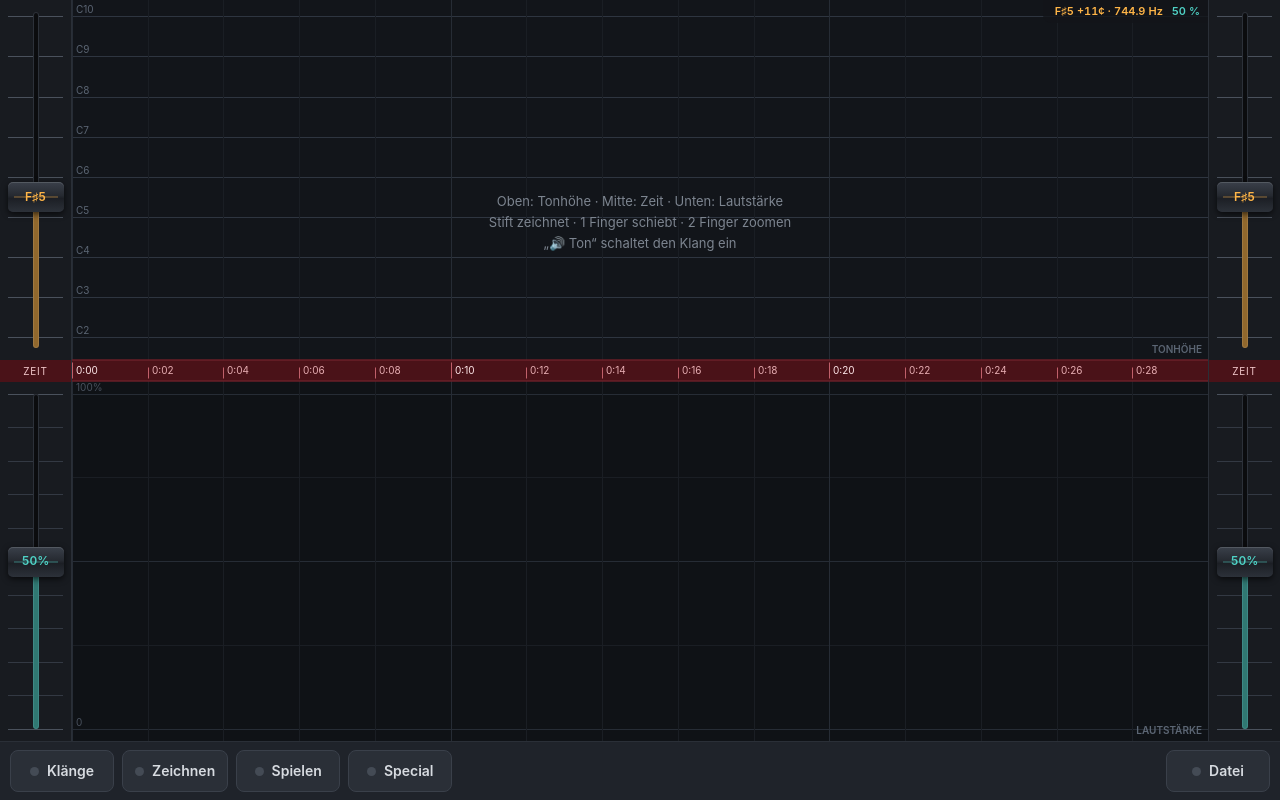
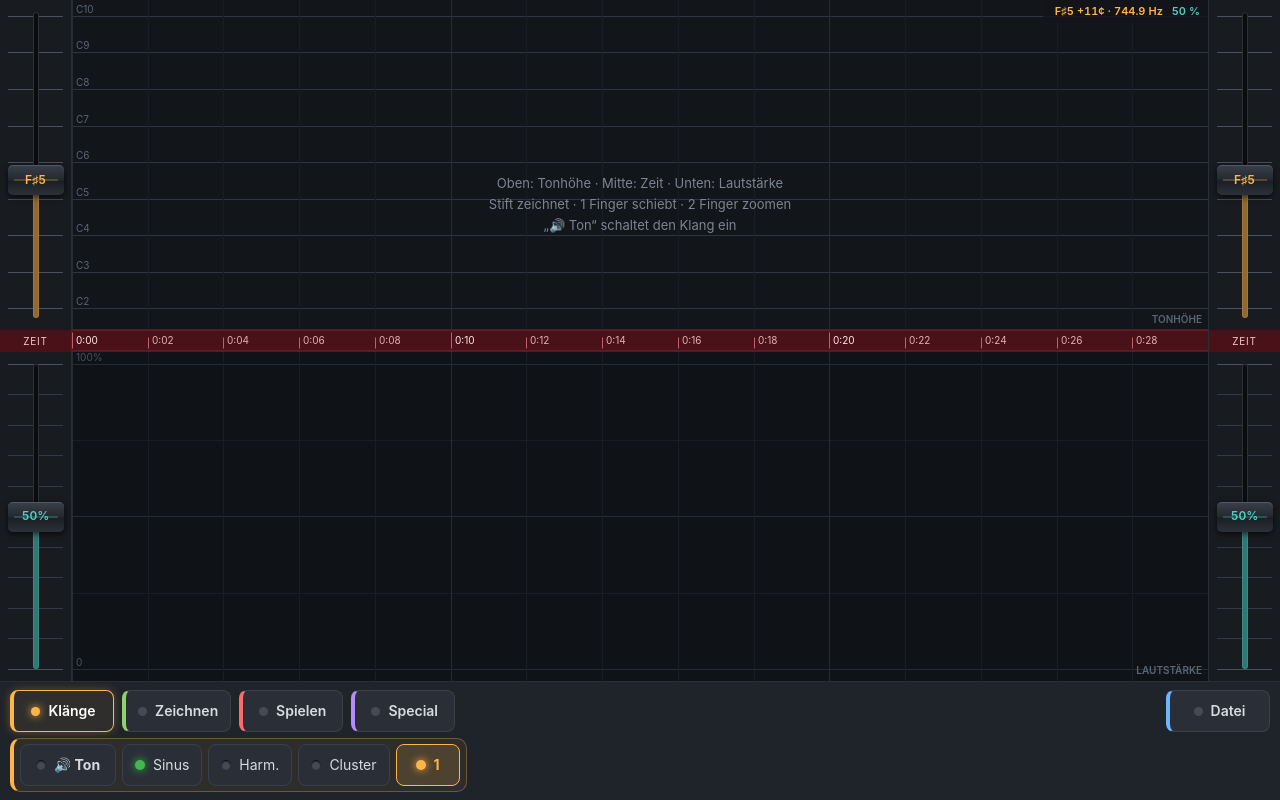
Before and after one commit to andreasklangschrift/Klangschrift, a plain HTML site: page index.html in a window 1280 px wide. Both pictures are taken after a click on the button "Klänge". Drawn offline with Linux system fonts and the light colour scheme.

Commit message:
Add files via upload

```diff
--- a/index.html
+++ b/index.html
@@ -81,11 +81,23 @@
   #oscBtn.on{background:#13304a;border-color:#6fb4ff;color:#e3f0ff}
   #oscBtn.on .led{background:#6fb4ff;box-shadow:0 0 8px #6fb4ff}
   /* Menü: Hauptzeile + Untermenüs, jedes in eigener Zeile */
-  #bar .row.sub{display:none} #bar .row.sub.show{display:flex}
-  .tab{display:flex;align-items:center;gap:8px;font-weight:600;min-width:104px;justify-content:center}
+  /* Untermenüs: Gruppen, die sich je nach Platz in Zeilen einordnen (erste passende Lücke) */
+  #subs{display:flex;flex-direction:column;align-items:flex-start;gap:6px}
+  #subs:empty{display:none}
+  .srow{display:flex;gap:8px;align-items:stretch;max-width:100%}
+  .grp{display:none;align-items:center;gap:6px;padding:5px 6px;border-radius:10px;border:1px solid var(--mcl);border-left:4px solid var(--mc);background:var(--mcb);flex-wrap:wrap;max-width:100%;box-sizing:border-box}
+  .grp.show{display:inline-flex}
+  /* einheitliche Farbe je Menü */
+  #rowSnd, #tab_snd  {--mc:#ffb547;--mcb:#ffb54712;--mcl:#ffb54750}
+  #rowDraw,#tab_draw {--mc:#8fd16a;--mcb:#8fd16a12;--mcl:#8fd16a50}
+  #rowPlay,#tab_play {--mc:#ff6b6b;--mcb:#ff6b6b12;--mcl:#ff6b6b50}
+  #rowSpec,#tab_spec {--mc:#b48cff;--mcb:#b48cff12;--mcl:#b48cff50}
+  #rowFile,#tab_file {--mc:#6fb4ff;--mcb:#6fb4ff12;--mcl:#6fb4ff50}
+  .tab{display:flex;align-items:center;gap:8px;font-weight:600;min-width:104px;justify-content:center;border-left:4px solid var(--mc)}
   .tab .led{width:9px;height:9px;border-radius:50%;background:#444b55}
-  .tab.open{background:#24364f;border-color:#6fb4ff;color:#fff;box-shadow:0 0 10px #6fb4ff55}
-  .tab.open .led{background:#6fb4ff;box-shadow:0 0 8px #6fb4ff}
+  .tab.open{background:var(--mcb);border-color:var(--mc);color:#fff;box-shadow:0 0 10px var(--mcl)}
+  .tab.open .led{background:var(--mc);box-shadow:0 0 8px var(--mc)}
+  #polyBtn{min-width:64px;justify-content:center;font-weight:700}
   button.ico{width:58px;min-height:48px;display:flex;align-items:center;justify-content:center;padding:0}
   button.ico .emo{font-size:24px;line-height:1}
   button.txt{min-width:84px;font-weight:600}
@@ -212,15 +224,16 @@
       <div class="sp"></div>
       <button class="tab" id="tab_file"><span class="led"></span>Datei</button>
     </div>
-    <div class="row sub" id="rowSnd">
+    <div id="subs">
+    <div class="grp" id="rowSnd" data-k="snd">
       <button class="tog" id="toneBtn"><span class="led"></span>🔊 Ton</button>
       <button class="tog snd on" id="sineBtn"><span class="led"></span>Sinus</button>
       <button class="tog snd" id="harmBtn"><span class="led"></span>Harm.</button>
       <button class="tog snd" id="cluBtn"><span class="led"></span>Cluster</button>
       <button class="tog" id="specBtn" style="display:none"><span class="led"></span>Spektrum</button>
-      <button class="tog" id="polyBtn"><span class="led"></span><span id="polyTxt">Poly 1</span></button>
+      <button class="tog" id="polyBtn"><span class="led"></span><span id="polyTxt">1</span></button>
     </div>
-    <div class="row sub" id="rowDraw">
+    <div class="grp" id="rowDraw" data-k="draw">
       <button class="ico" id="tLine" title="Gerade"><svg width="26" height="26" viewBox="0 0 24 24" fill="none" stroke="currentColor" stroke-width="2" stroke-linecap="round" stroke-linejoin="round"><path d="M3 19 L9 6 L14 15 L21 4"/></svg></button>
       <button class="ico sel" id="tCurve" title="Kurve"><svg width="26" height="26" viewBox="0 0 24 24" fill="none" stroke="currentColor" stroke-width="2" stroke-linecap="round" stroke-linejoin="round"><path d="M2 14 C6 2 10 2 12 12 S18 22 22 9"/></svg></button>
       <button class="ico" id="tErase" title="Radierer (nochmals tippen = aus)"><svg width="26" height="26" viewBox="0 0 24 24" fill="none" stroke="currentColor" stroke-width="2" stroke-linecap="round" stroke-linejoin="round"><path d="M4 15 L13 6 L20 13 L12 21 H8 Z"/><path d="M9 10 L16 17"/><path d="M13 21 H21"/></svg></button>
@@ -230,7 +243,7 @@
       <button class="ico" id="clearBtn" title="Papierkorb"><svg width="26" height="26" viewBox="0 0 24 24" fill="none" stroke="currentColor" stroke-width="2" stroke-linecap="round" stroke-linejoin="round"><path d="M4 7 H20 M9 7 V4 H15 V7 M6 7 L7 21 H17 L18 7 M10 11 V17 M14 11 V17"/></svg></button>
       <button class="ico" id="editBtn" title="Edit: Anfasser zeigen"><svg width="26" height="26" viewBox="0 0 24 24" fill="none" stroke="currentColor" stroke-width="2" stroke-linecap="round" stroke-linejoin="round"><path d="M4 20 H8 L20 8 L16 4 L4 16 Z M13 7 L17 11"/></svg></button>
     </div>
-    <div class="row sub" id="rowPlay">
+    <div class="grp" id="rowPlay" data-k="play">
       <button class="txt sel" id="mLive">Live</button>
       <button class="txt" id="mPlay">Lesen</button>
       <button class="ico" id="startBtn" title="Start"><svg width="26" height="26" viewBox="0 0 24 24" fill="currentColor" stroke="none" stroke-width="2" stroke-linecap="round" stroke-linejoin="round"><path d="M7 4.5v15l12.5-7.5z"/></svg></button>
@@ -238,14 +251,14 @@
       <button class="ico" id="homeBtn" title="Zurück zum Anfang"><svg width="26" height="26" viewBox="0 0 24 24" fill="currentColor" stroke="none" stroke-width="2" stroke-linecap="round" stroke-linejoin="round"><path d="M12 4.5v15L1.5 12zM22.5 4.5v15L12 12z"/></svg></button>
       <span class="help">Zeiger: am Griff ziehen · Doppeltipp auf die Zeitleiste</span>
     </div>
-    <div class="row sub" id="rowSpec">
+    <div class="grp" id="rowSpec" data-k="spec">
       <button class="tog" id="oscBtn"><span class="led"></span>Schwingungen</button>
       <button class="tog" id="stockBtn"><span class="led"></span>Stockhausen</button>
     </div>
-    <div class="row sub" id="rowFile">
-      <div class="sp"></div>
+    <div class="grp" id="rowFile" data-k="file">
       <button class="ico" id="saveBtn" title="Speichern"><svg width="26" height="26" viewBox="0 0 24 24" fill="none" stroke="currentColor" stroke-width="2" stroke-linecap="round" stroke-linejoin="round"><path d="M12 3 V15 M7 10 L12 15 L17 10 M4 16 V21 H20 V16"/></svg></button>
       <button class="ico" id="openBtn" title="Öffnen"><svg width="26" height="26" viewBox="0 0 24 24" fill="none" stroke="currentColor" stroke-width="2" stroke-linecap="round" stroke-linejoin="round"><path d="M3 6 H9 L11 8 H21 V19 H3 Z"/></svg></button>
+    </div>
     </div>
   </div>
 </div>
@@ -912,6 +925,7 @@ function setVoice(v){
   $('sineBtn').classList.toggle('on',v==='sine'); $('harmBtn').classList.toggle('on',v==='harm'); $('cluBtn').classList.toggle('on',v==='cluster');
   $('specBtn').style.display = v==='sine' ? 'none' : '';
   if(v!=='sine'){ buildEqTop(); showSpec(true); } else showSpec(S.spec);
+  layoutSubs();
   applyAudio();
 }
 $('sineBtn').onclick=()=>setVoice('sine');
@@ -926,10 +940,28 @@ function openMenu(k,on){
   on?openMenus.add(k):openMenus.delete(k);
   $(MENUS[k]).classList.toggle('show',on); $('tab_'+k).classList.toggle('open',on);
   if(k==='play'){ S.time=on; if(!on) stop(); dirty=true; updateFaders(); }
-  requestAnimationFrame(resize);
+  layoutSubs(); requestAnimationFrame(resize);
 }
 Object.keys(MENUS).forEach(k=> $('tab_'+k).onclick=()=>{ initAudio(); openMenu(k); });
-openMenu('snd',true);
+// Untermenüs der Reihe nach in die erste Zeile legen, in der noch genug Platz ist; sonst neue Zeile
+function layoutSubs(){
+  const box=$('subs'); if(!box) return;
+  const gap=8, avail=Math.max(200, $('bar').clientWidth-20);
+  const groups=Object.keys(MENUS).map(k=>$(MENUS[k]));
+  groups.forEach(g=>box.appendChild(g));
+  box.querySelectorAll('.srow').forEach(r=>r.remove());
+  const rows=[];
+  groups.forEach(g=>{
+    if(!g.classList.contains('show')) return;
+    const w=Math.min(g.getBoundingClientRect().width, avail); if(w<=0) return;      // im Modus ausgeblendet
+    let r=rows.find(r=>r.free >= w + (r.items.length?gap:0));
+    if(!r){ r={free:avail,items:[]}; rows.push(r); }
+    r.free -= w + (r.items.length?gap:0); r.items.push(g);
+  });
+  rows.forEach(r=>{ const d=document.createElement('div'); d.className='srow'; r.items.forEach(g=>d.appendChild(g)); box.appendChild(d); });
+}
+let lastBarW=0;
+addEventListener('resize',()=>{ const w=$('bar').clientWidth; if(w!==lastBarW){ lastBarW=w; layoutSubs(); } });
 
 function setMode(m){ if(S.running) stop(); S.mode=m; $('mLive').classList.toggle('sel',m==='live'); $('mPlay').classList.toggle('sel',m==='play'); dirty=true; }
 $('mLive').onclick=()=>setMode('live'); $('mPlay').onclick=()=>setMode('play');
@@ -1301,6 +1333,7 @@ $('stockBtn').onclick=()=>{
     setMode('play');
   }
   if(!S.stock){ $('specBtn').classList.toggle('on',S.spec); }
+  layoutSubs();
   S.playT=0; S.scrollX=0; updStepUI(); applyAudio(true); requestAnimationFrame(resize); dirty=true; updateFaders();
 };
 $('editBtn').onclick=()=>{ S.edit=!S.edit; $('editBtn').classList.toggle('on',S.edit); dirty=true; };
@@ -1490,11 +1523,12 @@ function unpackLayers(d){
 }
 function updPoly(){
   const b=$('polyBtn');
-  if(S.osc){ $('polyTxt').textContent='Poly'; b.classList.toggle('on',S.oscPoly); }
-  else { $('polyTxt').textContent='Poly '+(S.layer+1); b.classList.toggle('on', S.layer>0 || otherLayers().length>0); }
+  if(S.osc){ $('polyTxt').textContent=S.oscPoly?'1+2':'1'; b.classList.toggle('on',S.oscPoly); }
+  else { $('polyTxt').textContent=String(S.layer+1); b.classList.toggle('on', S.layer>0 || otherLayers().length>0); }
   const c = S.osc ? (S.oscPoly ? '#ff8fa3' : '') : VCOL[S.layer][0];
   b.style.borderColor = c || ''; b.style.color = c || ''; b.style.background = c ? c+'26' : '';
   b.querySelector('.led').style.background = c || ''; b.querySelector('.led').style.boxShadow = c ? '0 0 8px '+c : '';
+  layoutSubs();
 }
 $('polyBtn').onclick=()=>{
   initAudio();
@@ -1539,7 +1573,7 @@ function setOsc(on){
   hideHint(); S.osc=on; document.body.classList.toggle('osc',on); $('oscBtn').classList.toggle('on',on);
   if(!on){ S.oscPoly=false; document.body.classList.remove('oscpoly'); }
   else { S.fourN=1; S.oscMs=clamp(4000/freqOf(S.pitch),0.5,2000); }
-  muteOthers(); updateSpec(); applyAudio(true); updPoly(); requestAnimationFrame(resize); dirty=true; updateFaders();
+  muteOthers(); updateSpec(); applyAudio(true); updPoly(); layoutSubs(); requestAnimationFrame(resize); dirty=true; updateFaders();
 }
 $('oscBtn').onclick=()=>setOsc(!S.osc);
 
--- a/sw.js
+++ b/sw.js
@@ -1,7 +1,7 @@
 // Klangschrift – Offline-Speicher.
 // Die Seite selbst wird immer zuerst frisch aus dem Netz geholt (Updates erscheinen sofort);
 // nur ohne Internet kommt sie aus dem Speicher. Bei jeder neuen Version VERSION hochzählen.
-const VERSION = 'klangschrift-v6';
+const VERSION = 'klangschrift-v7';
 const FILES = ['./', './index.html', './manifest.webmanifest', './icon-192.png', './icon-512.png', './apple-touch-icon.png'];
 
 self.addEventListener('install', e => {
```
